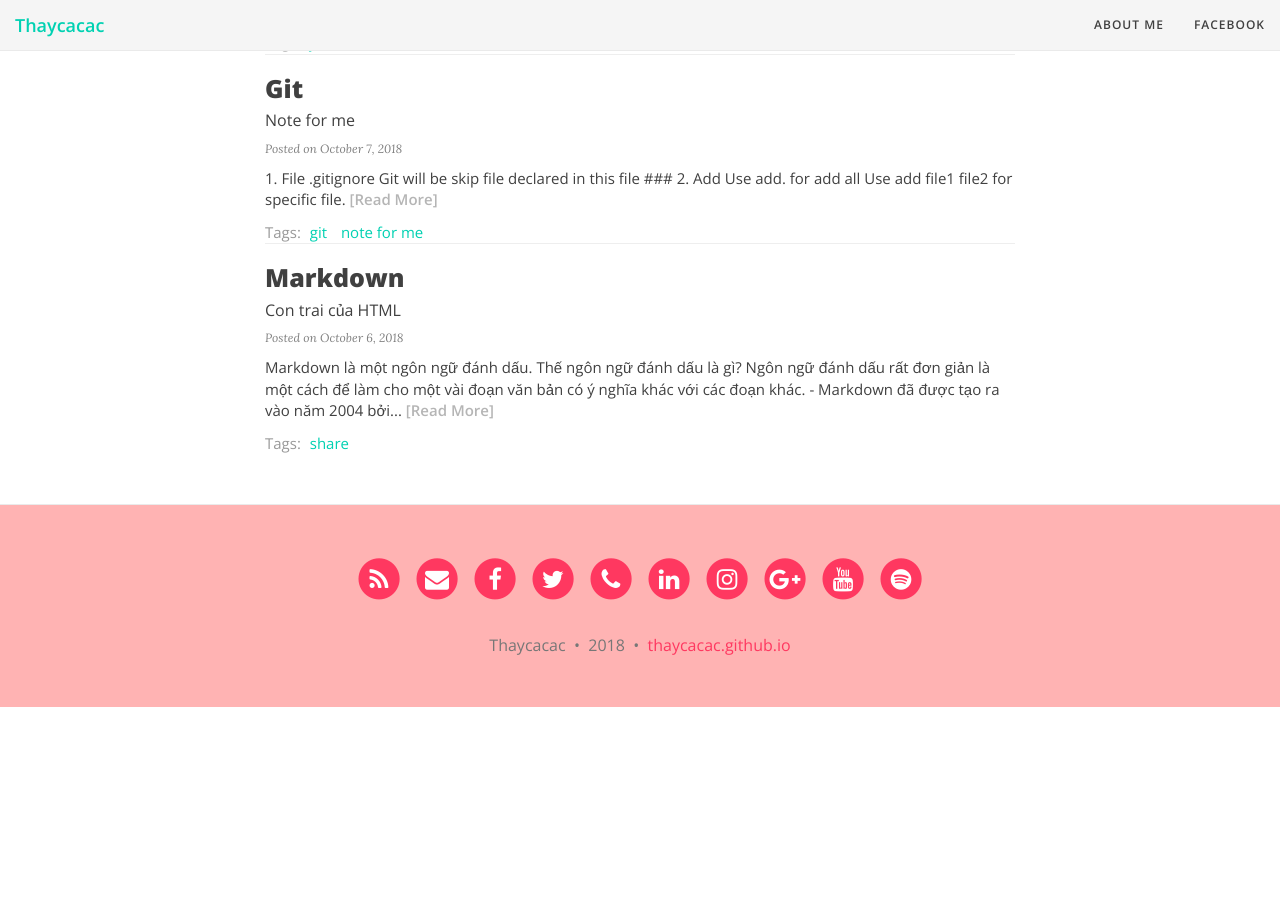
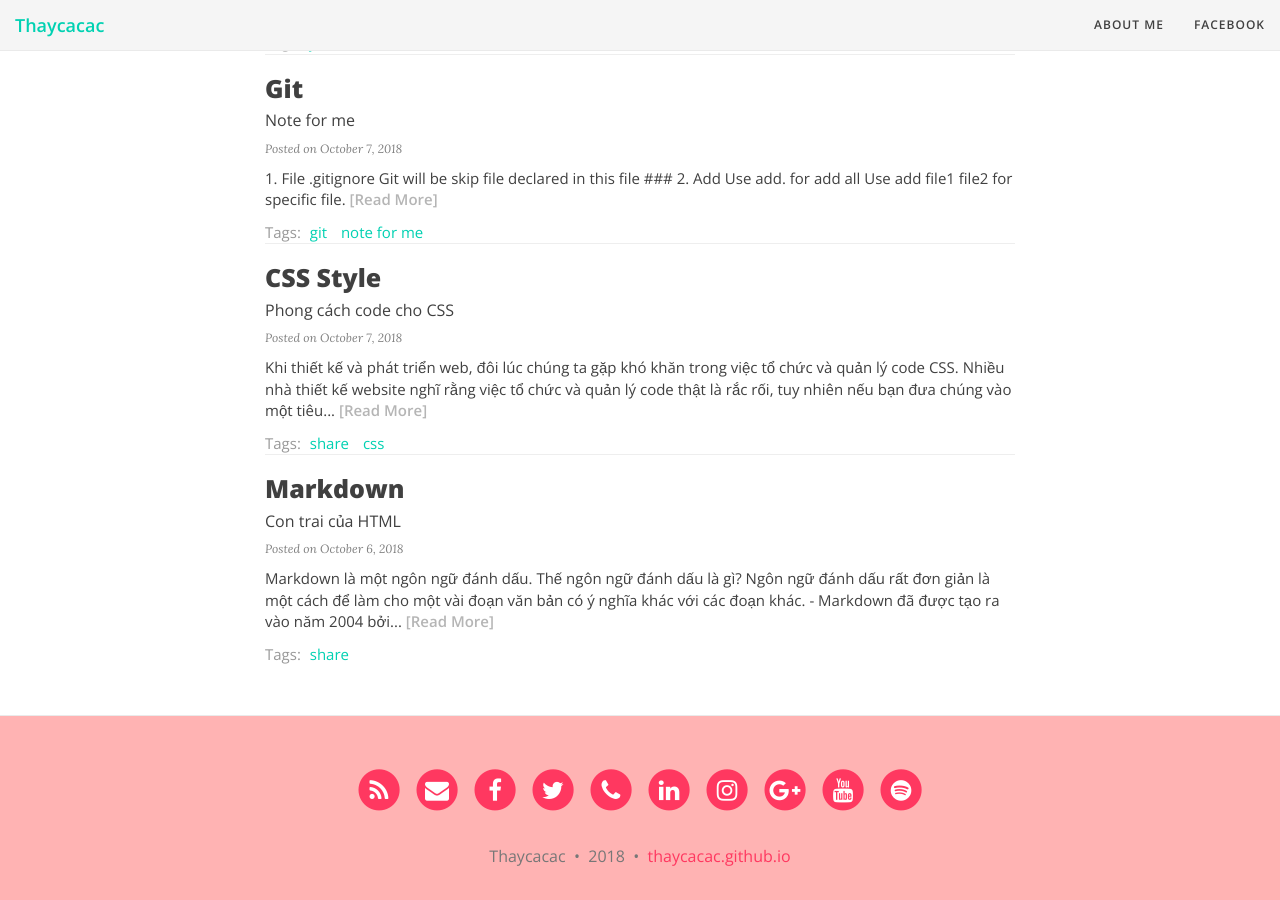
Before and after one commit to thaycacac/thaycacac.github.io, a Jekyll site: the page built from index.html, in a window 1280 px wide and 900 px high, scrolled down 608 px. Built offline with Jekyll 4.4.1, drawn with Linux system fonts in a browser that asks for light colours; nearby versions of some CDN libraries; the list of posts is cut into pages by our own code; before the commit the page ends 1315 px from its top, so only the background shows below that; some of the changed lines change nothing that is shown.

Commit message:
[post] css style

````diff
--- a/_config.yml
+++ b/_config.yml
@@ -136,7 +136,7 @@ excerpt_length: 50
 
 # Character used to separate site title and description in HTML document title
 # and RSS feed title
-title-separator: "-"
+title-separator: "|"
 
 # --- Don't need to touch anything below here (but you can if you want) --- #
 
--- /dev/null
+++ b/_posts/2018-10-07-css-styles.md
@@ -0,0 +1,308 @@
+---
+layout: post
+title: CSS Style
+subtitle: Phong cách code cho CSS
+gh-repo: thaycacac/thaycacac.github.io
+gh-badge: [star, follow]
+tags: [share, css]
+---
+Khi thiết kế và phát triển web, đôi lúc chúng ta gặp khó khăn trong việc tổ chức và quản lý code CSS. Nhiều nhà thiết kế website nghĩ rằng việc tổ chức và quản lý code thật là rắc rối, tuy nhiên nếu bạn đưa chúng vào một tiêu chuẩn cụ thể, thì sẽ giúp cho công việc của bạn tốt hơn, cũng như website của bạn sẽ hoạt động và có khả năng cải tiến tốt hơn trong tương lai.
+
+### Cú pháp
+- Sử dụng tabs ngắn (2 khoảng trắng) - đó là cách để đảm bảo code được dịch giống nhau trong mọi môi trường.
+- Khi có bộ chọn (selectors), hãy giữ mỗi bộ chọn nằm trên một dòng.
+- Giữa các khối nên có một dòng trắng để dễ đọc code
+- Thêm một khoảng trắng phía sau dấu `:` của mỗi thuộc tính.
+- Với mỗi định nghĩa chỉ nên nằm trên riêng một dòng sẽ cho báo lỗi được chính xác hơn.
+- Luôn sử dụng dấu chấm phẩy để kết thúc tất các định nghĩa. Dấu chấm phẩy ở định nghĩa cuối cùng là không bắt buộc nhưng vẫn nên thêm dấu chấm phẩy
+- Thêm khoảng trắng phía sau dấu phẩy ở mỗi định nghĩa có nó (ví dụ `box-shadow`).
+- Không thêm khoảng trắng vào phía sau dấu phẩy trong giá trị của `rgb()`, `rgba()`, `hsl()`, `hsla()`, hoặc `rect()`.Nó giúp phân biệt giữa các giá trị màu sắc (dấu phẩy, không khoảng trắng) và các giả trị thuộc tính (có dấu phẩy cùng khoảng cách).
+- Không cần phải thêm tiền tố với các giá trị hoặc màu sắc bắt đầu bằng số 0 (ví dụ: `.5` thay vì 0.5 và `-.5px` thay vì -0.5px).
+- Sử dụng chữ thường cho giá trị Hex của màu sắc, ví dụ `#fff`. Chữ thường sẽ giúp việc dịch code được dễ dàng khi gặp những hình khối phức tạp.
+- Sử dụng kiểu hiển thị giá trị màu sắc Hex theo kiểu rút ngọn nếu có thể, ví dụ `#fff` thay vì `#ffffff`.
+- Sử dụng dấu ngoặc kép để khai báo thành phần giá trị trong bộ chọn, ví dụ input[type="text"]. Nó chỉ bắt buộc trong một số trường hợp nhất định, nhưng sẽ mang tính nhất quán nếu sử dụng cho toàn bộ.
+- Tránh thêm đơn vị cho giá trị bằng 0, ví dụ `margin: 0`; thay vì margin: 0px;.
+- Sử dụng `0` thay vì none để xác định rằng đối tượng này không có đường viền.
+
+```css
+/* Bad CSS */
+.selector, .selector-secondary, .selector[type=text] {
+  padding:15px;
+  margin:0px 0px 15px;
+  border: none;
+  background-color:rgba(0, 0, 0, 0.5);
+  box-shadow:0px 1px 2px #CCC,inset 0 1px 0 #FFFFFF
+}
+
+/* Good CSS */
+.selector,
+.selector-secondary,
+.selector[type="text"] {
+  padding: 15px;
+  margin-bottom: 15px;
+  border: 0
+  background-color: rgba(0,0,0,.5);
+  box-shadow: 0 1px 2px #ccc, inset 0 1px 0 #fff;
+}
+```
+## Thứ tự khai báo
+1. Định vị trí (Positioning)
+2. Kiểu hình khối (Box model)
+3. Kiểu kí tự (Typographic)
+4. Hình ảnh (Visual)
+
+Định vị trí ở đầu tiên vì nó có thể loại bỏ phần tử trong một layout bình thường. Kiểu hình khối được định nghĩa tiếp theo để có thể xác định được khích thước của mỗi thành phần.
+
+Các thành phần còn lại hãy đặt theo từng thành phần tương ứng những phần mà không ảnh hưởng đến giá trị đã đặt trước đó sẽ đặt ở cuối cùng.
+
+```css
+.selector {
+  /* Positioning */
+  position: absolute;
+  top: 0;
+  right: 0;
+  bottom: 0;
+  left: 0;
+  z-index: 100;
+
+  /* Box-model */
+  display: block;
+  float: right;
+  width: 100px;
+  height: 100px;
+
+  /* Typography */
+  font: normal 13px "Helvetica Neue", sans-serif;
+  line-height: 1.5;
+  color: #333;
+  text-align: center;
+
+  /* Visual */
+  background-color: #f5f5f5;
+  border: 1px solid #e5e5e5;
+  border-radius: 3px;
+
+  /* Misc */
+  opacity: 1;
+}
+```
+
+## Không sử dụng @import
+So với các `<link>`, @import sẽ chậm hơn, nó sẽ cần nhiều yêu cầu từ trang hơn và không dự tính được hết các lỗi có thể xảy ra. Hãy dùng một số cách thay thế sau thay vì sử dụng @import:
+- Sử dụng nhiều `<link>`
+- Sử dụng các trình phiên dịch như SASS & LESS để phiên dịch CSS vào trong một file duy nhất
+- Kết nối các files CSS của bạn bằng các tính năng được môi trường cung cấp sẵn nhu Rail, Jekyll và các môi trường khác
+
+```html
+<!-- Bad -->
+<style>
+  @import url("more.css");
+
+</style>
+<!-- Good -->
+<link rel="stylesheet" href="core.css">
+```
+## Vị trí đặt Media query
+Hãy đặt Media query gần với bộ chọn có liên quan khi có thể. Đừng gom tất cả các quy tắc trong một khu vực riêng biệt như phần cuối trang.
+
+```css
+.element { ... }
+.element-avatar { ... }
+.element-selected { ... }
+
+@media (min-width: 480px) {
+  .element { ...}
+  .element-avatar { ... }
+  .element-selected { ... }
+}
+
+```
+## Thuộc tính tiền tố
+Khi sử dụng các thuộc tính tiền tố (Prefixed properties), hãy thụt đầu dòng vào dể các giá trị có thể thẳng hàng với nhau giúp dễ dàng để thay đổi giá trị.
+
+```css
+.selector {
+  -webkit-box-shadow: 0 1px 2px rgba(0,0,0,.15);
+          box-shadow: 0 1px 2px rgba(0,0,0,.15);
+}
+```
+
+## Khai báo CSS đơn
+Trong trường hợp chỉ có 1 định nghĩa CSS, hãy loại bỏ những ngắt dòng để có thể dễ chỉnh sửa hơn. Còn lại thì nên xuống dòng
+
+Đây là một trong yếu tố quan trọng để phát hiện ra lỗi, ví dụ một CSS đang có báo lỗi ở Line 200. Với định nghĩa nằm ở 1 dòng, bạn sẽ dễ tìm hơn.
+
+```css
+/* Single declarations on one line */
+.span1 { width: 60px; }
+.span2 { width: 140px; }
+.span3 { width: 220px; }
+.icon           { background-position: 0 0; }
+.icon-home      { background-position: 0 -20px; }
+.icon-account   { background-position: 0 -40px; }
+
+/* Multiple declarations, one per line */
+.sprite {
+  display: inline-block;
+  width: 16px;
+  height: 15px;
+  background-image: url(../img/sprite.png);
+}
+```
+
+## Kí hiệu viết tắt
+Hãy hạn chế các kí hiệu viết tắt, thay vào đó hãy định nghĩa rõ ràng các giá trị. Các thuộc tính viết tắt thường được sử dụng nhiều bao gồm:
+- padding
+- margin
+- font
+- background
+- border
+- border-radius
+Thông thường hầu như không cần phải đặt toàn bộ các thuộc tính của chúng. Sử dụng đinh nghĩa viết tắt quá nhiều sẽ dẫn dến các định nghĩa bị lặp lại quá nhiều và xảy ra lỗi ngoài ý muốn.
+
+```css
+/* Bad CSS */
+.element {
+  margin: 0 0 10px;
+  background: red;
+  background: url("image.jpg");
+  border-radius: 3px 3px 0 0;
+}
+
+/* Good CSS */
+.element {
+  margin-bottom: 10px;
+  background-color: red;
+  background-image: url("image.jpg");
+  border-top-left-radius: 3px;
+  border-top-right-radius: 3px;
+}
+```
+## Bộ chọn
+- Sử dụng Class cho những tag để tối ưu hiệu suất dịch code.
+- Hạn chế chọn phần tử kiểu chọn theo thuộc tính (attribute) (ví dụ `[class^="..."]`) . Hiệu suất trình duyệt sẽ bị ảnh hưởng.
+- Giữ cho tên Class ngắn và gọi phần cha ít. Cố gắng gọi tối đa 3 Class.
+- Gọi tên class cha chỉ khi nào cần thiết (ví dụ khi không cần tạo css tùy chỉnh).
+
+```css
+/* Bad CSS */
+span { ... }
+.page-container #stream .stream-item .tweet .tweet-header .username { ... }
+.avatar { ... }
+
+/* Good CSS */
+.avatar { ... }
+.tweet-header .username { ... }
+.tweet .avatar { ...
+```
+
+## Chú thích
+- Nên dùng hai gạch (`//`) để đặt chú thích.
+- Nên đặt chú thích trên một dòng riêng, không đặt ở cuối dòng.
+- Viết chú thích chi tiết cho những dòng code mà không thể hiện được ý nghĩa rõ ràng khi đọc, ví dụ:
+  - Sử dụng `z-index`
+  - Khả năng tương thích và trình duyệt
+
+### Đặt tên Class
+Khuyến khích một số cách kết hợp giữa OOCSS và BEM cho những lý do sau:
+
+-   Giúp tạo ra mối quan hệ chặt chẽ rõ ràng giữa CSS và HTML
+-   Giúp tạo ra những thành phần có thể tái sử dụng.
+-   Cho phép ít lồng nhau (nested) và giảm sự riêng biệt
+-   Giúp xây dựng stylesheet có khả năng mở rộng
+
+**OOCSS**, hay “CSS hướng đối tượng”, là một phương pháp để viết CSS mà khuyến khích bạn định hình stylesheet như một sự tập hợp của nhiều “đối tượng” (object): có thể tái sử dụng, có thể lặp lại độc lập xuyên suốt toàn bộ một trang web.
+
+  * [OOCSS wiki](https://github.com/stubbornella/oocss/wiki) của Nicole Sullivan
+  * [Giới thiệu về OOCSS](http://www.smashingmagazine.com/2011/12/12/an-introduction-to-object-oriented-css-oocss/) trên Smashing Magazine
+
+**BEM**, hay “Block-Element-Modifier”, là một quy ước đặt tên cho class trong HTML và CSS. Ban đầu nó được phát triển bởi Yandex với codebase lớn, có khả năng mở rộng, và có thể coi như một tập hợp của các hướng dẫn cho việc thực hiện OOCSS.
+
+  * [BEM 101](https://css-tricks.com/bem-101/) trên CSS Tricks
+  * [Giới thiệu về BEM](http://csswizardry.com/2013/01/mindbemding-getting-your-head-round-bem-syntax/) của Harry Roberts
+
+**Ví dụ**
+
+    .block {}   /* Block */
+```css
+    .block__element {}  /* Element */
+    .block--modifier {}  / Modifier /
+```
+- **.block:** Thành phần cấp to nhất của abstraction hoặc component.
+- **.block__element:** Thành phần con bên trong của block
+- **.block--modifier** Là 1 phiên bản # của block. Hay những thay đổi style khác so với style ban đầu
+**1. Modifier**
+
+```html
+<a class="btn btn--green" href="#"></a>
+```
+
+```css
+.btn {
+      background: gray;
+      border: 0;
+      border-radius: 3px;
+      box-shadow: none;
+      padding: 5px 20px;
+      color: #fff;
+      font-size: 18px;
+      line-height: 1.5;
+   }
+ /* style .btn--green   */
+  .btn--green {
+      background: green;
+  }
+```
+**2. Element**
+
+```html
+<div class="info">
+  <div class="info__title">
+  </div>
+  <div class="info__description">
+  </div>
+</div>
+```
+
+```css
+  .info {
+    background: #f2f4f7;
+    margin-top: 23px;
+    padding-bottom: 30px;
+    &__description {
+      font-size: 15px;
+      font-family: "Kozuka Gothic Pr6N", sans-serif;
+    }
+    &__title {
+      font-size: 20px;
+      font-family: "Kozuka Gothic Pr6N", sans-serif;
+      font-weight: bold;
+    }
+  }
+```
+
+**3. Chainable Modifiers**
+
+```html
+<button class="btn -color-green -bg-blue"></button>
+```
+
+```css
+.btn {
+  ....
+  &.-color-green {
+    ....
+  }
+  &.-bg-blue {
+    ...
+  }
+}
+```
+
+### JavaScript hook
+
+Nên tạo ra các class riêng cho JavaScript để gắn kết, tiền tố bắt đầu với `.js-`:
+
+```html
+<button class="btn btn-primary js-request-to-book">Request to Book</button>
+```
````
